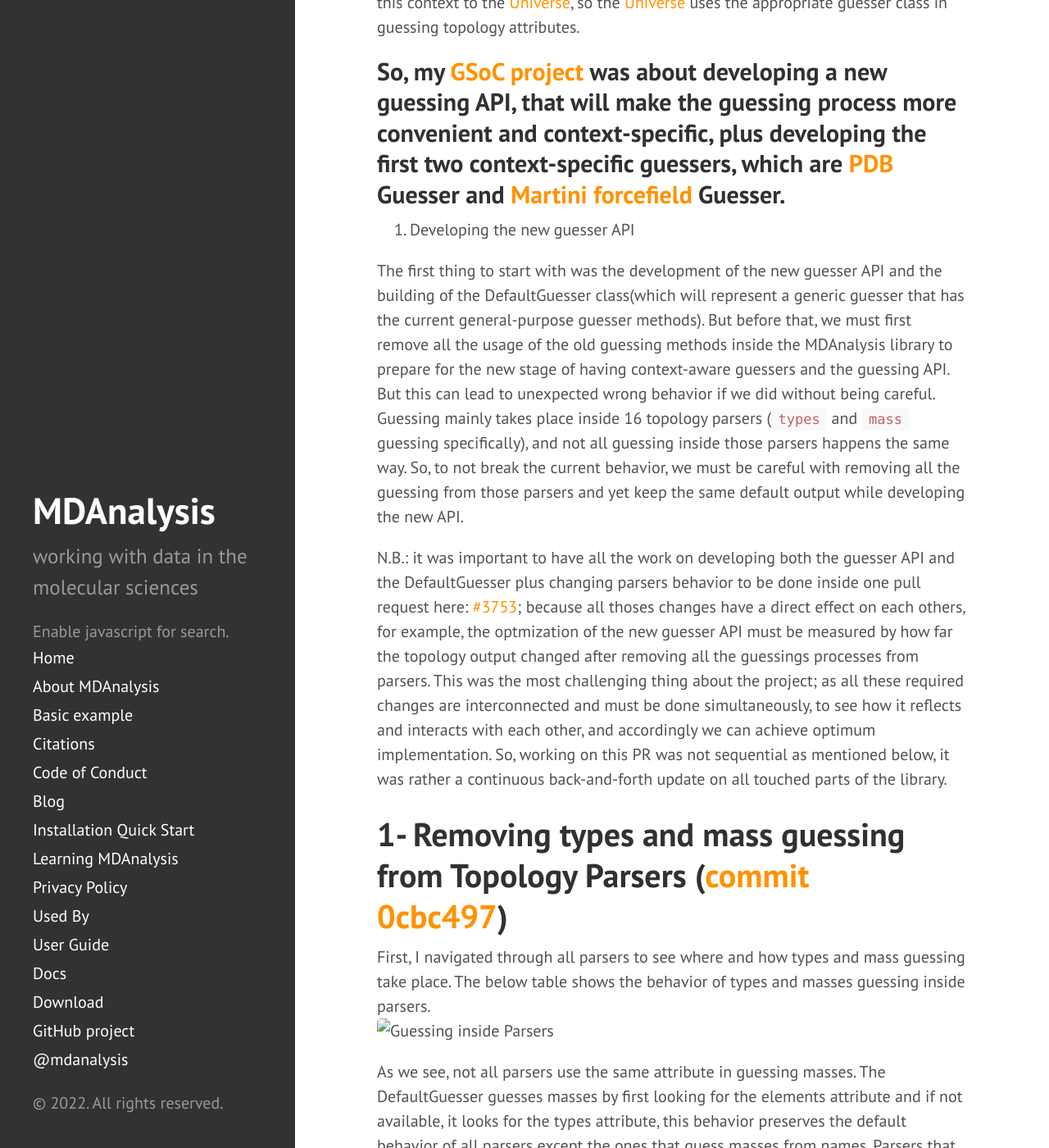
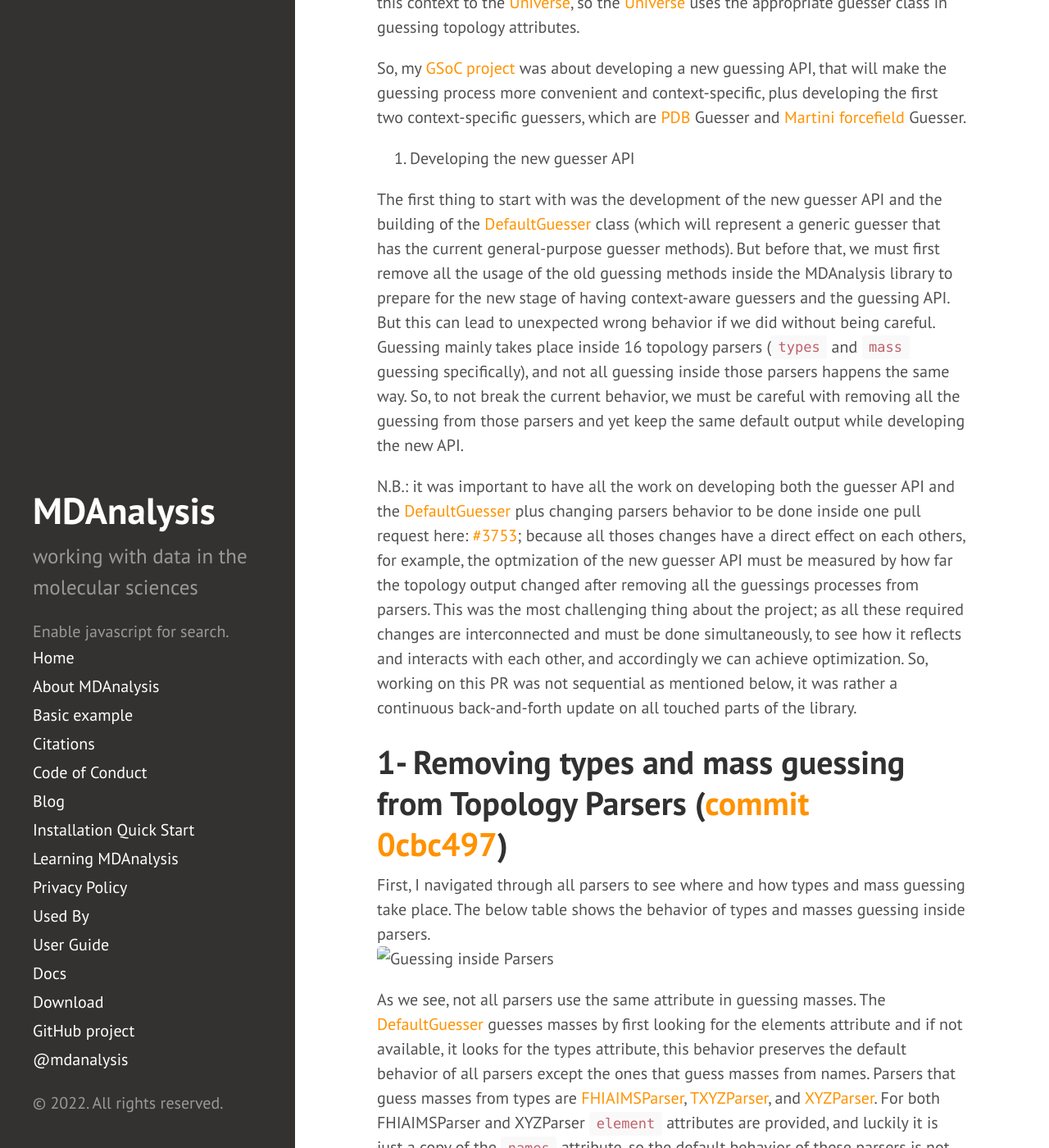
Before and after one commit to MDAnalysis/MDAnalysis.github.io, a Jekyll site: the page built from _posts/2022-11-12-Aya-gsoc-final-report.md, in a window 1280 px wide and 1400 px high, scrolled down 630 px. Shown: the whole window at 82% size. Built offline with Jekyll 4.4.1, drawn with Linux system fonts in a browser that asks for light colours; our own code applies the rules of GitHub Pages for plain Markdown files; comment, search, counter and statistics services are not loaded; some of the changed text lies outside the part shown.

Commit message:
remove dividers + adding DefaultGuesser userguide link

````diff
--- a/_posts/2022-11-12-Aya-gsoc-final-report.md
+++ b/_posts/2022-11-12-Aya-gsoc-final-report.md
@@ -10,18 +10,18 @@ title: GSoC Report: "Adding a new guessing methodology for molecular systems pro
 In [MDAnalysis]molecular topologies come from various file formats and forcefields, each of which has its own rules regarding formatting and molecular properties representation. Not all molecular properties are read from files, either because they are simply not provided in the file or because they can be inferred from the nature of the molecular system or forcefield definitions (e.g., for atomic systems masses can be inferred from atom type, while in the Martini forcefield there are only three definitions of masses for its known beads). MDAnalysis had different guessing methods that can infer missing molecular properties for the [Universe]'s topology (eg. [guessing Atom type, mass, and bond]). But those methods suffered from the main issue of being so generic, which causes the guessing output to be inaccurate and not reliable for some topologies as not all topologies speak the same language. That’s why we need to develop tailored context-aware guesser classes to serve different molecular dynamics worlds, in addition, we need to establish a way to pass this context to the [Universe], so the [Universe] uses the appropriate guesser class in guessing topology attributes.
 
 So, my [GSoC project] was about developing a new guessing API, that will make the guessing process more convenient and context-specific, plus developing the first two context-specific guessers, which are [PDB] Guesser and             [Martini forcefield] Guesser.
----
+
 
 1. Developing the new guesser API
 
-The first thing to start with was the development of the new guesser API and the building of the DefaultGuesser class(which will represent a generic guesser that has the current general-purpose guesser methods). But before that, we must first remove all the usage of the old guessing methods inside the MDAnalysis library to prepare for the new stage of having context-aware guessers and the guessing API. But this can lead to unexpected wrong behavior if we did without being careful. Guessing mainly takes place inside 16 topology parsers (`types` and `mass` guessing specifically), and not all guessing inside those parsers happens the same way. So, to not break the current behavior, we must be careful with removing all the guessing from those parsers and yet keep the same default output while developing the new API.
+The first thing to start with was the development of the new guesser API and the building of the [DefaultGuesser] class (which will represent a generic guesser that has the current general-purpose guesser methods). But before that, we must first remove all the usage of the old guessing methods inside the MDAnalysis library to prepare for the new stage of having context-aware guessers and the guessing API. But this can lead to unexpected wrong behavior if we did without being careful. Guessing mainly takes place inside 16 topology parsers (`types` and `mass` guessing specifically), and not all guessing inside those parsers happens the same way. So, to not break the current behavior, we must be careful with removing all the guessing from those parsers and yet keep the same default output while developing the new API.
 
-N.B.: it was important to have all the work on developing both the guesser API and the DefaultGuesser plus changing parsers behavior to be done inside one pull request here: [#3753]; because all thoses changes have a direct effect on each others, for example, the optmization of the new guesser API must be measured by how far the topology output changed after removing all the guessings processes from parsers. This was the most challenging thing about the project; as all these required changes are interconnected and must be done simultaneously, to see how it reflects and interacts with each other, and accordingly we can achieve optimum implementation. So, working on this PR was not sequential as mentioned below, it was rather a continuous back-and-forth update on all touched parts of the library.
+N.B.: it was important to have all the work on developing both the guesser API and the [DefaultGuesser] plus changing parsers behavior to be done inside one pull request here: [#3753]; because all thoses changes have a direct effect on each others, for example, the optmization of the new guesser API must be measured by how far the topology output changed after removing all the guessings processes from parsers. This was the most challenging thing about the project; as all these required changes are interconnected and must be done simultaneously, to see how it reflects and interacts with each other, and accordingly we can achieve optimization. So, working on this PR was not sequential as mentioned below, it was rather a continuous back-and-forth update on all touched parts of the library.
 
 # 1- Removing types and mass guessing from Topology Parsers ([commit 0cbc497])
 First, I navigated through all parsers to see where and how types and mass guessing take place. The below table shows the behavior of types and masses guessing inside parsers.
 ![Guessing inside Parsers](public/images/final_report_aya/parsers_guessing.png)
-As we see, not all parsers use the same attribute in guessing masses. The DefaultGuesser guesses masses by first looking for the elements attribute and if not available, it looks for the types attribute, this behavior preserves the default behavior of all parsers except the ones that guess masses from names. Parsers that guess masses from types are [FHIAIMSParser], [TXYZParser], and [XYZParser]. For both FHIAIMSParser and XYZParser `element` attributes are provided, and luckily it is just a copy of the `names` attribute, so the default behavior of these parsers is not affected. For TXYZParser, I added a feature of publishing Elements attribute to its topology output in case all read names are valid elements ([merged PR #3836]).
+As we see, not all parsers use the same attribute in guessing masses. The [DefaultGuesser] guesses masses by first looking for the elements attribute and if not available, it looks for the types attribute, this behavior preserves the default behavior of all parsers except the ones that guess masses from names. Parsers that guess masses from types are [FHIAIMSParser], [TXYZParser], and [XYZParser]. For both FHIAIMSParser and XYZParser `element` attributes are provided, and luckily it is just a copy of the `names` attribute, so the default behavior of these parsers is not affected. For TXYZParser, I added a feature of publishing Elements attribute to its topology output in case all read names are valid elements ([merged PR #3836]).
 
 2. Developing the `guess_topologyAttributes` API
 As described in issue [# 3704], the new guesser API will have the tasks of guessing and adding new topology attributes to the [Universe]. The user only passes the context (eg. `default`, `pdb`, `martini`) and the attributes of interest to be guessed, either through the `to_guess` or `force_guess` parameters and the API does the rest. Since I was writing my proposal, I was keen to develop the guesser API with this high level of abstraction and make guessing attributes easy and straightforward to the user without bothering about which method should be called and which attribute(s) is used as a reference in guessing other attributes, so all this work is handled inside the API and the Guesser class. The `guess_topologyAttributes` make the following processes:
@@ -58,14 +58,14 @@ u.guess_TopologyAttributes(context='default', to_guess=['masses', 'types'])
 ```
 More explanation is found in the user guide here: [guess_topologyAttributes], [Guessing]
 
-3. DefaultGuesser class
+3. [DefaultGuesser] class
 The `DefaultGuesser` class holds the same old guessing methods but with modifying them to be compatible with the new guess_topologyAttrsibutes API. Moreover, I added a new feature to type guessing method so that it now can guess types from masses if names are not available ([commit 348f62d])
 
 4. Testing the old parser behavior is preserved
 The `to_guess` parameters of the [Universe] have a default value of (`types`, `masses`) to maintain the default behavior of the parsers. To make sure of not breaking old behavior, I added three tests in the parser's base.py module to check three things: 1- types and masses are guessed as expected in all [Universe]s created with the parsers after removing guessing from them 2- The values of the guessed types with the `guess_topologyAttributes` API are the same as those from the old behavior. 3- The values of the guessed masses with the `guess_topologyAttributes` API are the same as those from the old behavior. Once those three tests are passed, then it's safe to say that we are not breaking the default behavior of the code ([commit af84927]).
 
 I also discovered a bug in Topology's methods gussed_attributes and read_attributes  while working on developing the guesser API and fixed it ([merged PR # 3779])
----
+
 
 ## Working on PDBGuesser
 
@@ -90,24 +90,24 @@ Based on these rules, I developed the `guess_types` method for PDBGuesser [pr #3
 Mass guessing is the same as generic mass guessing methods, I just added a more detailed message about how many successful guessings happened and how many failed, in addition to which atom type/element the guesser failed to guess mass to.
 
 PDBGuesser is still under discussion, so some of the current implementations may be updated in the future.
----
+
 
 ## Future work
 I’m currently working on the PDBGuesser and plan to implement the MartiniGuesser after the GSoC period. Completing those context-aware guessers is not just important for having more tailored guessers, but also crucial for testing how the new guesser methodology is flexible and can work fine with different types of Guessers classes that will be implemented in the future.
 
----
+
 ## Lessons learned
 GSoC was my first software internship, and I feel lucky that I got the chance to participate in such a wonderful program under the MDAnalysis organization, where everyone is supportive and friendly. I have learned about contributing to the open-source community, and the value of being a part of it. I also learned more about software engineering principles and how to better estimate the time and effort needed for your work. Additionally, I learned how to set priorities in developing new features, and the importance of test-driven software development. Finally, I learned how to effectively communicate and represent my work, and the importance of clean code and well-documented steps.
 
 I’m happy with my experience with MDAnalysis and looking forward to increasing my contribution to the library, especially in the guessing and topology parts which I gained lots of experience at.
----
+
 ## Acknowledgements
 I'd like to thank all my mentors for their effort and valubale lesson they gave to me through the program period, and I'm
 specially gratful for @jbarnoud (Jonathan Barnoud) for his endless guidance and patience through every step in the project.
 
 -- @aya9aladdin
 
----
+
 [MDAnalysis]: https://www.mdanalysis.org/
 [guessing Atom type, mass, and bond]: https://userguide.mdanalysis.org/stable/formats/guessing.html
 [GSoC project]: https://summerofcode.withgoogle.com/programs/2022/projects/B1Y0nTh2
````
Also changed, not shown: other parts of _posts/2022-11-12-Aya-gsoc-final-report.md (+1 -0 lines).
